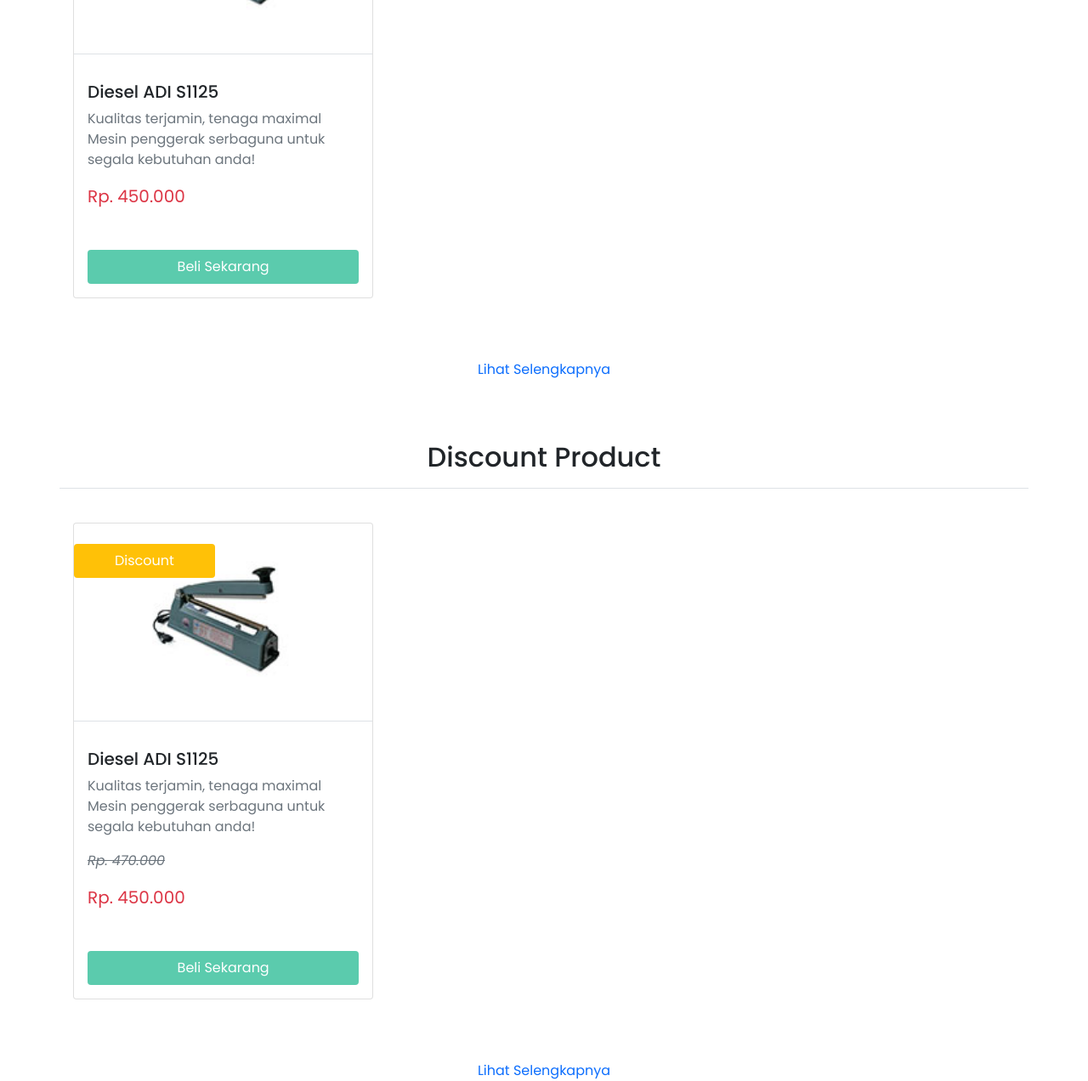
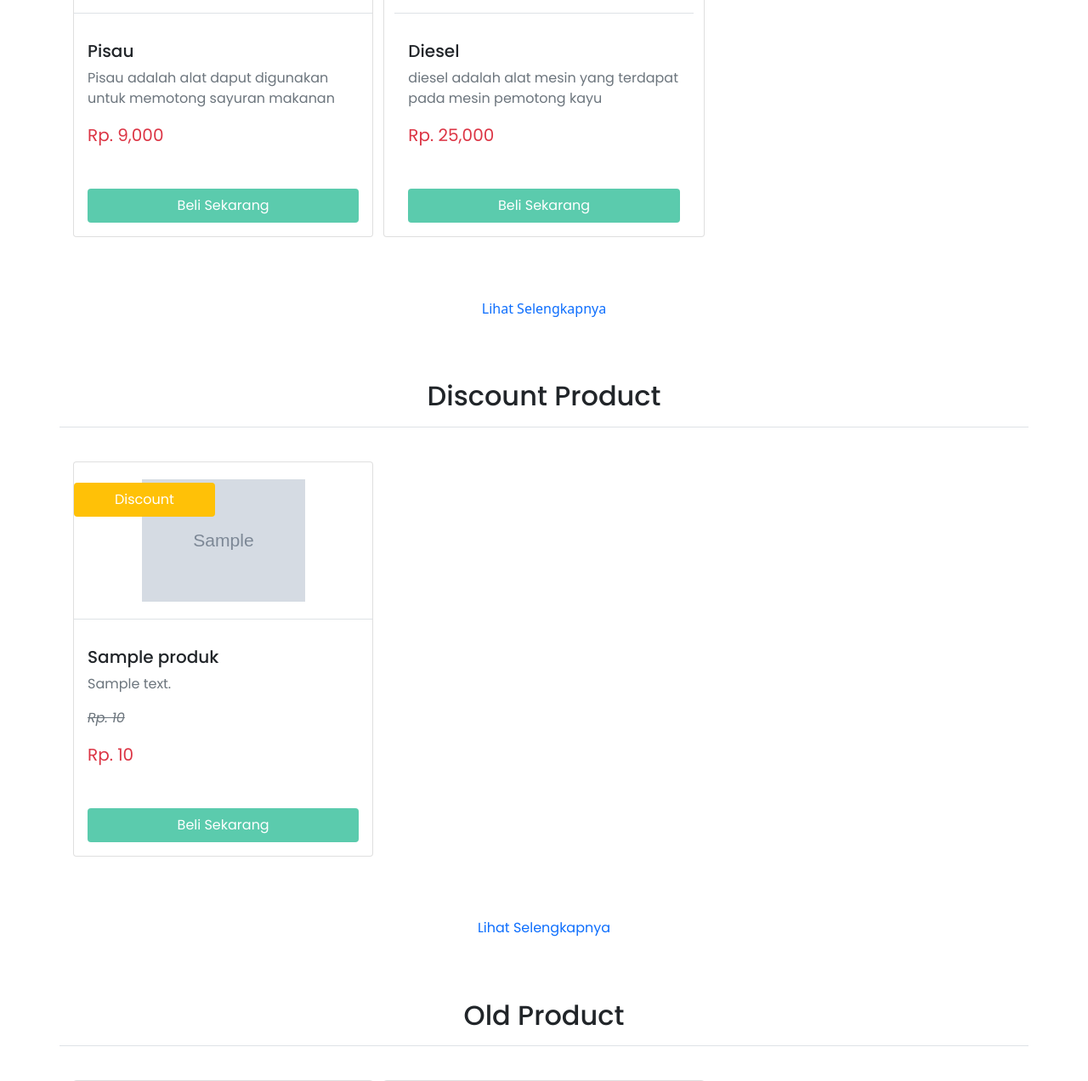
Before and after one commit to Edokur/project-1-new, a PHP site: page / in a window 1280 px wide. Shown: the part 1015-2287 px from the top of the page at 85% size. Run offline with PHP 8.4, Linux system fonts and the light colour scheme; data comes from the database, SQL or seed files in the repository; tables that the repository leaves empty or names only in its code hold one stand-in row (values such as "Sample post"); grey boxes marked "Sample" are stand-in pictures.

Commit message:
update halaman index ambil data dari database

```diff
--- a/Dasboard/dashboard2.php
+++ b/Dasboard/dashboard2.php
@@ -325,7 +325,7 @@ include "../conection_database.php";
                             <td><img src="gambar_diskon/<?php echo $x['foto_produk']; ?>" class="img-thumbnail" width="100px" alt=""></td>
                             <td><?php echo $x['kode_produk']; ?></td>
                             <td><?php echo $x['nama_produk']; ?></td>
-                            <td>Rp. 45.000</td>
+                            <td><?php echo "Rp. ".number_format($x['harga_awal']); ?></td>
                             <td><?php echo "Rp. ".number_format($x['harga_produk']); ?></td>
                             <td><?php echo $x['diskon_produk']." %"; ?></td>
                             <td><?php echo $x['stock_produk']; ?></td>
@@ -363,7 +363,6 @@ include "../conection_database.php";
                             <td><img src="gambar/<?php echo $x['foto_produk']; ?>" class="img-thumbnail" width="100px" alt=""></td>
                             <td><?php echo $x['kode_produk']; ?></td>
                             <td><?php echo $x['nama_produk']; ?></td>
-                            <td><?php echo "Rp. ".number_format($x['harga_awal']); ?></td>
                             <td><?php echo "Rp. ".number_format($x['harga_produk']); ?></td>
                             <td><?php echo $x['stock_produk']; ?></td>
                             <td><?php echo $x['detail_produk']; ?></td>
--- a/Index.php
+++ b/Index.php
@@ -245,24 +245,33 @@
                 </h2>
                 <div class="row row-cols-1 row-cols-md-3 g-4 my-3 px-3">
                         <div class="col">
+                        <?php
+                                include "conection_database.php";
+                                $sql = "SELECT * FROM produk ORDER BY id_produk DESC LIMIT 6";
+                                $no = 1;
+                                $data = mysqli_query($con, $sql);
+                                while($x = mysqli_fetch_array($data)){
+                        ?>
                                 <div class="card">
                                 <p class="mt-4 px-5 p-2 rounded position-absolute text-white " style="background-color: rgba(91, 203, 173, 1);">New </p>
+                                <?php $no++; ?>
                                 <div class="text-center p-3 border-bottom">
-                                        <img src="img/barang.jpg" width="200px" class=" img-thumbnail border-0" alt="...">
+                                        <img src="Dasboard/gambar/<?php echo $x['foto_produk']; ?>" width="200px" class=" img-thumbnail border-0" alt="...">
                                 </div>
                                 <div class="card-body mt-3">
-                                        <h5 class="card-title">Diesel ADI S1125</h5>
-                                        <p class="card-text text-secondary">Kualitas terjamin, tenaga maximal Mesin penggerak serbaguna untuk segala kebutuhan anda!
+                                        <h5 class="card-title"><?php echo $x['nama_produk']; ?></h5>
+                                        <p class="card-text text-secondary"><?php echo $x['detail_produk']; ?>
                                         </p>
                                         <p class="card-text fs-5 text-danger">
-                                                Rp. 450.000
+                                        <?php echo "Rp. ".number_format($x['harga_produk']); ?>
                                         </p>
                                         <a href="https://api.whatsapp.com/send?phone=+6282135649141" target="blank" class="nav-link px-5  rounded mt-5 text-center text-white" style="background-color:rgb(91, 203, 173, 1);">
                                                 Beli Sekarang
                                         </a>
                                 </div>
-                                </div>
                         </div>
+                </div>
+                <?php } ?>
                 </div>
                 <a href="Home-new_product.php" class="nav-link">
                         <p class="text-center my-5"> Lihat Selengkapnya</p>
@@ -274,20 +283,27 @@
                 </h2>
                 <div class="row row-cols-1 row-cols-md-3 g-4 my-3 px-3">
                         <div class="col">
+                        <?php
+                            $sql = "SELECT * FROM discount_produk LIMIT 6";
+                            $no = 1;
+                            $data = mysqli_query($con, $sql);
+                            while($x = mysqli_fetch_array($data)){
+                        ?>
                                 <div class="card">
                                 <p class="mt-4 px-5 p-2 rounded position-absolute text-white bg-warning" >Discount</p>
+                                <?php $no++; ?>
                                 <div class="text-center p-3 border-bottom">
-                                        <img src="img/barang.jpg" width="200px" class=" img-thumbnail border-0" alt="...">
+                                        <img src="Dasboard/gambar_diskon/<?php echo $x['foto_produk']; ?>" width="200px" class=" img-thumbnail border-0" alt="...">
                                 </div>
                                 <div class="card-body mt-3">
-                                        <h5 class="card-title">Diesel ADI S1125</h5>
-                                        <p class="card-text text-secondary">Kualitas terjamin, tenaga maximal Mesin penggerak serbaguna untuk segala kebutuhan anda!
+                                        <h5 class="card-title"><?php echo $x['nama_produk']; ?></h5>
+                                        <p class="card-text text-secondary"><?php echo $x['detail_produk']; ?>
                                         </p>
                                         <p class="text-decoration-line-through card-text text-secondary fst-italic">
-                                                Rp. 470.000
+                                        <?php echo "Rp. ".number_format($x['harga_awal']); ?>
                                         </p>
                                         <p class="card-text fs-5  text-danger">
-                                                Rp. 450.000
+                                        <?php echo "Rp. ".number_format($x['harga_produk']); ?>
                                         </p>
                                         <a href="https://api.whatsapp.com/send?phone=+6282135649141" target="blank" class="nav-link px-5  rounded mt-5 text-center text-white" style="background-color:rgb(91, 203, 173, 1);">
                                                 Beli Sekarang
@@ -295,6 +311,7 @@
                                 </div>
                                 </div>
                         </div>
+                        <?php } ?>
                 </div>
                 <a href="Home-discount_product.php" class="nav-link">
                         <p class="text-center my-5"> Lihat Selengkapnya</p>
@@ -306,17 +323,24 @@
                 </h2>
                 <div class="row row-cols-1 row-cols-md-3 g-4 my-3 px-3">
                         <div class="col">
+                        <?php
+                                $sql = "SELECT * FROM produk LIMIT 6";
+                                $no = 1;
+                                $data = mysqli_query($con, $sql);
+                                while($x = mysqli_fetch_array($data)){
+                        ?>
                                 <div class="card">
                                 <p class="mt-4 px-5 p-2 rounded position-absolute text-white bg-danger">Old </p>
+                                <?php $no++; ?>
                                 <div class="text-center p-3 border-bottom">
-                                        <img src="img/barang.jpg" width="200px" class=" img-thumbnail border-0" alt="...">
+                                        <img src="Dasboard/gambar/<?php echo $x['foto_produk']; ?>" width="200px" class=" img-thumbnail border-0" alt="...">
                                 </div>
                                 <div class="card-body mt-3">
-                                        <h5 class="card-title">Diesel ADI S1125</h5>
-                                        <p class="card-text text-secondary">Kualitas terjamin, tenaga maximal Mesin penggerak serbaguna untuk segala kebutuhan anda!
+                                        <h5 class="card-title"><?php echo $x['nama_produk']; ?></h5>
+                                        <p class="card-text text-secondary"><?php echo $x['detail_produk']; ?>
                                         </p>
                                         <p class="card-text fs-5 text-danger">
-                                                Rp. 450.000
+                                        <?php echo "Rp. ".number_format($x['harga_produk']); ?>
                                         </p>
                                         <a href="https://api.whatsapp.com/send?phone=+6282135649141" target="blank" class="nav-link px-5  rounded mt-5 text-center text-white" style="background-color:rgb(91, 203, 173, 1);">
                                                 Beli Sekarang
@@ -324,6 +348,7 @@
                                 </div>
                                 </div>
                         </div>
+                        <?php } ?>
                 </div>
                 <a href="Home-old_product.php" class="nav-link">
                         <p class="text-center my-5"> Lihat Selengkapnya</p>
```
